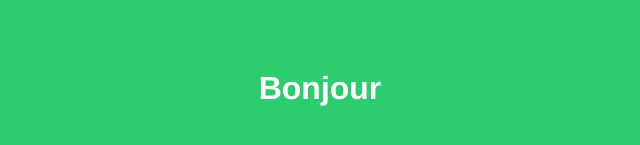
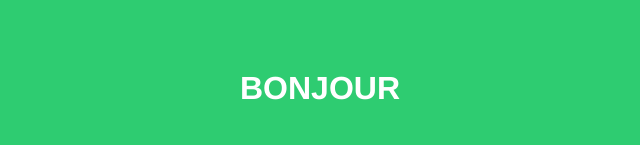
Before and after one commit to alecordix/hello, a plain HTML site: page index.html in a window 1280 px wide. Shown: the part 271-416 px from the top of the page, without its empty margins (328-968 px from the left). Drawn offline with Linux system fonts and the light colour scheme.

Commit message:
bonjour -> BONJOUR

```diff
--- a/index.html
+++ b/index.html
@@ -18,6 +18,6 @@
     }
   </style>
   <body>
-    <h1>Bonjour</h1>
+    <h1>BONJOUR</h1>
   </body>
 </html>
```
